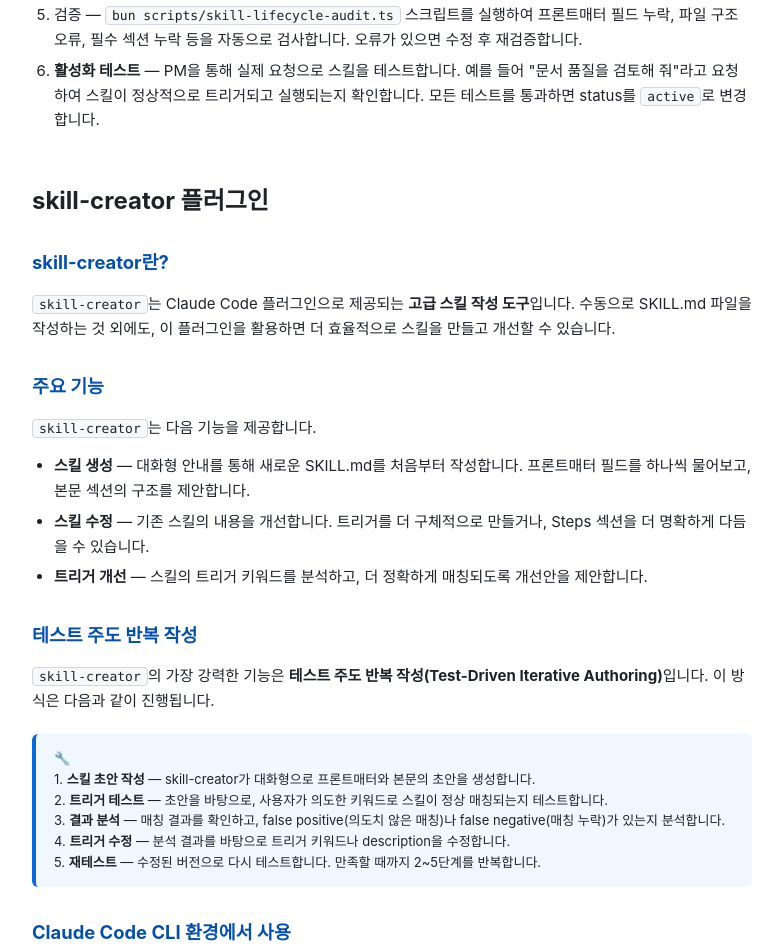
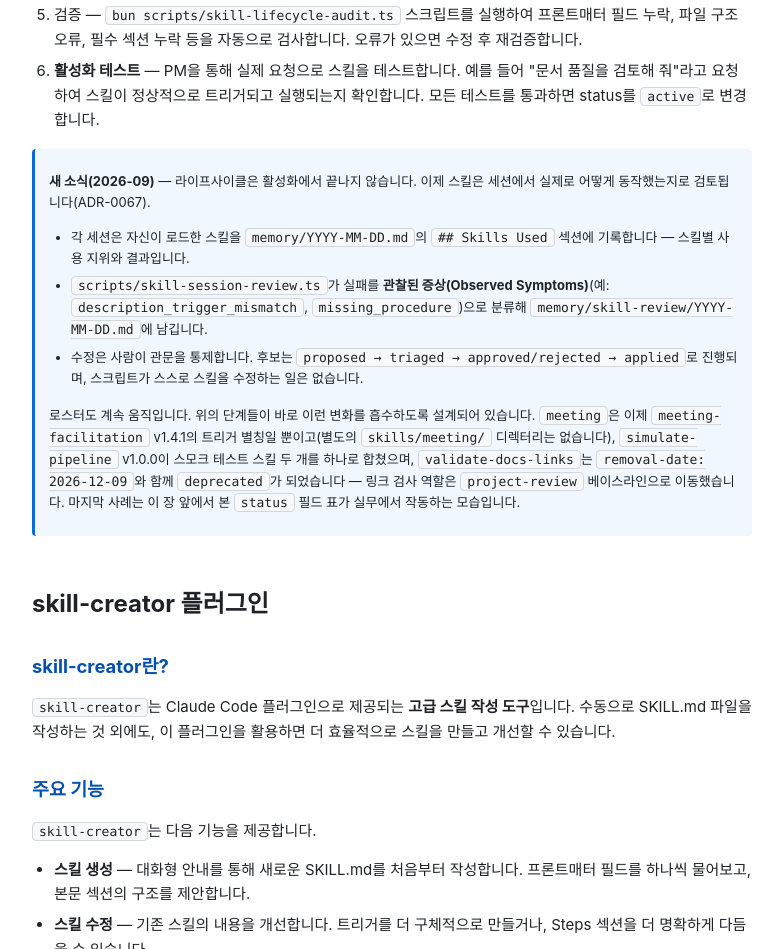
Before and after one commit to 5throck/intro-to-ai-harness, a website: page docs/ch10/10_Creating_Skills.html in a window 1280 px wide. Shown: the part 8657-9606 px from the top of the page, without its empty margins (378-1161 px from the left). Drawn offline with Linux system fonts and the light colour scheme.

Commit message:
docs(ch10): note the session-evidence skill review loop and 2026-09 roster moves
ADR-0067: sessions record skills under ## Skills Used in
memory/YYYY-MM-DD.md; scripts/skill-session-review.ts classifies
failures into Observed Symptoms in memory/skill-review/YYYY-MM-DD.md;
revisions stay human-gated (proposed -> triaged -> approved/rejected ->
applied). Roster: meeting is a trigger alias of meeting-facilitation
v1.4.1; simulate-pipeline v1.0.0 merges the two smoke-test skills;
validate-docs-links deprecated (removal-date 2026-12-09), link checks
moved to project-review. EN + KO base updated.

```diff
--- a/docs/ch10/10_Creating_Skills.html
+++ b/docs/ch10/10_Creating_Skills.html
@@ -622,6 +622,16 @@ PM이 자동으로 디스패치할 수 있습니다.</code></pre>
     </ol>
   </div>
 
+  <div class="note">
+    <p><strong>새 소식(2026-09)</strong> &mdash; 라이프사이클은 활성화에서 끝나지 않습니다. 이제 스킬은 세션에서 실제로 어떻게 동작했는지로 검토됩니다(ADR-0067).</p>
+    <ul>
+      <li>각 세션은 자신이 로드한 스킬을 <code>memory/YYYY-MM-DD.md</code>의 <code>## Skills Used</code> 섹션에 기록합니다 &mdash; 스킬별 사용 지위와 결과입니다.</li>
+      <li><code>scripts/skill-session-review.ts</code>가 실패를 <strong>관찰된 증상(Observed Symptoms)</strong>(예: <code>description_trigger_mismatch</code>, <code>missing_procedure</code>)으로 분류해 <code>memory/skill-review/YYYY-MM-DD.md</code>에 남깁니다.</li>
+      <li>수정은 사람이 관문을 통제합니다. 후보는 <code>proposed &rarr; triaged &rarr; approved/rejected &rarr; applied</code>로 진행되며, 스크립트가 스스로 스킬을 수정하는 일은 없습니다.</li>
+    </ul>
+    <p>로스터도 계속 움직입니다. 위의 단계들이 바로 이런 변화를 흡수하도록 설계되어 있습니다. <code>meeting</code>은 이제 <code>meeting-facilitation</code> v1.4.1의 트리거 별칭일 뿐이고(별도의 <code>skills/meeting/</code> 디렉터리는 없습니다), <code>simulate-pipeline</code> v1.0.0이 스모크 테스트 스킬 두 개를 하나로 합쳤으며, <code>validate-docs-links</code>는 <code>removal-date: 2026-12-09</code>와 함께 <code>deprecated</code>가 되었습니다 &mdash; 링크 검사 역할은 <code>project-review</code> 베이스라인으로 이동했습니다. 마지막 사례는 이 장 앞에서 본 <code>status</code> 필드 표가 실무에서 작동하는 모습입니다.</p>
+  </div>
+
   <!-- ============================================================ -->
   <!-- SECTION 6: skill-creator 플러그인                                -->
   <!-- ============================================================ -->
--- a/docs/ch10/10_Creating_Skills_en.html
+++ b/docs/ch10/10_Creating_Skills_en.html
@@ -629,6 +629,16 @@ finishing a document.</code></pre>
     </ol>
   </div>
 
+  <div class="note">
+    <p><strong>What's new (2026-09)</strong> &mdash; the lifecycle no longer ends at activation. Skills are now reviewed against how they actually perform in sessions (ADR-0067):</p>
+    <ul>
+      <li>Each session records the skills it loaded into <code>memory/YYYY-MM-DD.md</code> under <code>## Skills Used</code> &mdash; usage and outcome per skill.</li>
+      <li><code>scripts/skill-session-review.ts</code> classifies failures into <strong>Observed Symptoms</strong> (for example <code>description_trigger_mismatch</code>, <code>missing_procedure</code>) and files them in <code>memory/skill-review/YYYY-MM-DD.md</code>.</li>
+      <li>Revisions stay human-gated: candidates move through <code>proposed &rarr; triaged &rarr; approved/rejected &rarr; applied</code>. The script never edits a skill on its own.</li>
+    </ul>
+    <p>The roster keeps moving too, which the steps above are designed to absorb: <code>meeting</code> is now only a trigger alias of <code>meeting-facilitation</code> v1.4.1 (there is no separate <code>skills/meeting/</code> directory), <code>simulate-pipeline</code> v1.0.0 merged the two smoke-test skills, and <code>validate-docs-links</code> is <code>deprecated</code> with <code>removal-date: 2026-12-09</code> &mdash; its link-checking job moved to the <code>project-review</code> baseline. That last one is the <code>status</code> field table earlier in this chapter playing out in practice.</p>
+  </div>
+
   <!-- ============================================================ -->
   <!-- SECTION 6: skill-creator plugin                               -->
   <!-- ============================================================ -->
```
